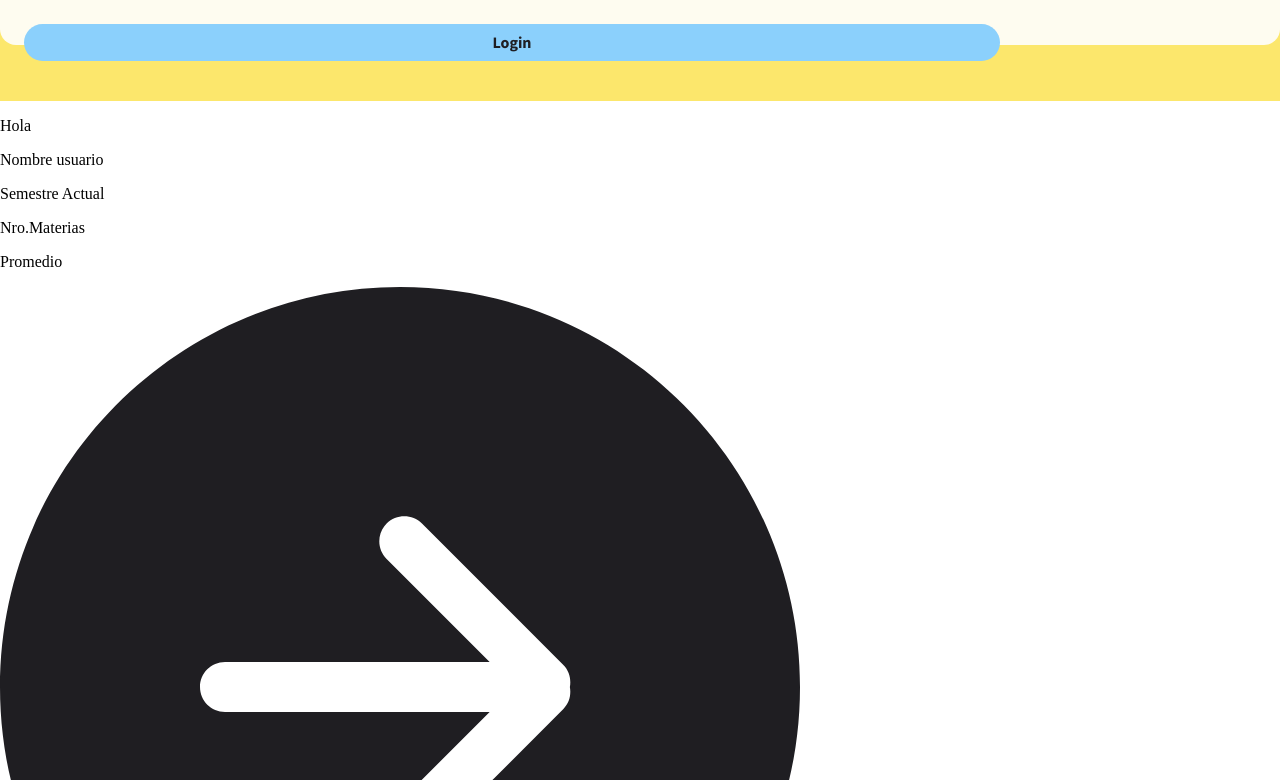
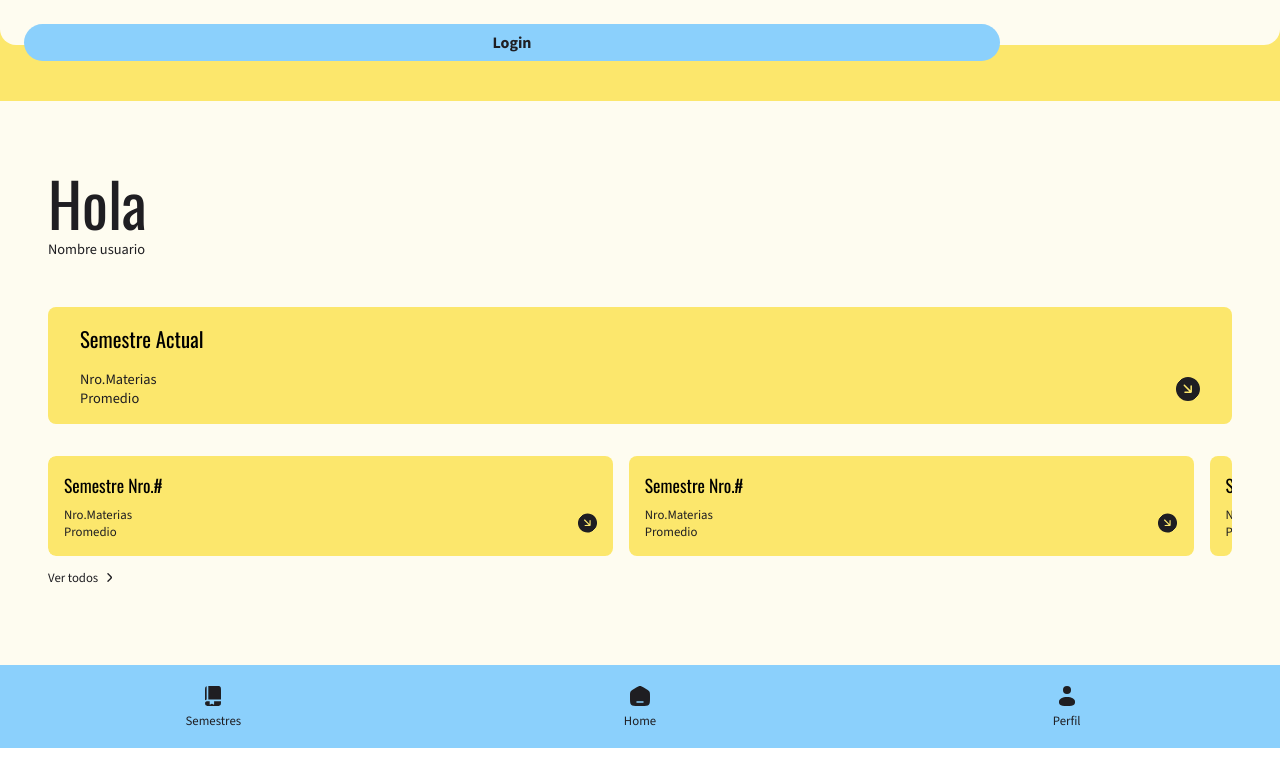
Before and after one commit to mpaulazzv/ProMediApp, a website built with Parcel: page src/index.html in a window 1280 px wide. Shown: the part 1760-2540 px from the top of the page. After the commit the page ends 2508 px from the top, so only its background shows below. Built offline with nearby package versions, Linux system fonts and the light colour scheme; files whose address does not match are found by name.

Commit message:
Home CSS

```diff
--- a/src/css/_general.scss
+++ b/src/css/_general.scss
@@ -58,3 +58,41 @@ a{
     color: #1f1e22;
     font-weight: 800;
 }
+
+.mainNav{
+    position: absolute;
+    bottom: -2rem;
+    display: flex;
+    justify-content: space-around;
+    align-content: center;
+    width: 100%;
+    background-color: #8bd0fc;
+    padding: .2rem 0 .2rem 0;
+}
+
+.mainOpc{
+    padding: 1rem;
+    align-content: center;
+    width: 20%;
+    height: 100%;
+    border-radius: .5rem;
+    text-align: center;
+    transition: all ease-out 250ms;
+}
+
+.mainOpc:hover{
+    background-color: #fce76c;
+    transform: translateY(-2rem);
+}
+
+.mainOpc p{
+    font-family: "Source Sans 3", sans-serif;
+    color: #1f1e22;
+    font-size: .8rem;
+    margin: 0;
+}
+
+.mainOpc img{
+    margin: 0;
+    width: 1.5rem;
+}
--- /dev/null
+++ b/src/css/_home.scss
@@ -0,0 +1,129 @@
+
+#Home{
+    position: relative;
+    height: 615px;
+}
+
+.homeContent{
+    margin: 0;
+    padding: 1.5rem 3rem 0 3rem;
+    height: 100%;
+    background-color: $white;
+}
+
+.homeTop{
+    margin-top: 2rem;
+    margin-bottom: 3rem;
+}
+
+.homeTitle{
+    font-size: 3.8rem;
+    font-family: $title;
+    margin: 0;
+    color: $black;
+}
+
+.homeDesc{
+    display: block;
+    margin-top: -.5rem;
+    font-family: $body;
+    color: $black;
+    font-size: .9rem;
+}
+
+.semAct{
+    margin: 0 0 2rem 0;
+    border-radius: .5rem;
+    background-color: $primary;
+    padding: 1rem 2rem;
+}
+
+.semTitle{
+    font-size: 1.3rem;
+    font-family: $title;
+    margin: 0 0 1rem 0;
+}
+
+.semBottom{
+    display: flex;
+    justify-content: space-between;
+    align-content: center;
+}
+
+.semDesc{
+    margin: 0;
+    font-family: $body;
+    color: $black;
+    font-size: .9rem;
+}
+
+.semImg{
+    width: 1.5rem;
+    transform: rotate(45deg);
+}
+
+.wrapper{
+    position: relative;
+    width: 100%;
+    margin: 0;
+}
+
+.semSlider{
+    display: flex;
+    gap: 1rem;
+    overflow-x: auto;
+    scroll-snap-type: mandatory;
+    scroll-behavior: smooth;
+    border-radius: .5rem;
+}
+
+.semOpc{
+    margin: 0;
+    flex: 1 0 45%;
+    border-radius: .5rem;
+    background-color: $primary;
+    padding: 1rem;
+    scroll-snap-align: start;
+}
+
+.opcTitle{
+    font-size: 1.1rem;
+    font-family: $title;
+    margin: 0 0 .5rem 0;
+}
+
+.opcBottom{
+    display: flex;
+    justify-content: space-between;
+    align-content: center;
+}
+
+.opcDesc{
+    margin: 0;
+    font-family: $body;
+    color: $black;
+    font-size: .8rem;
+}
+
+.opcImg{
+    width: 1.2rem;
+    transform: rotate(45deg);
+}
+
+.semAll{
+    margin: 0 0 0 0;
+    display: flex;
+    justify-content: start;
+    align-content: center;
+    gap: .2rem;
+}
+
+.semAll p{
+    font-family: $body;
+    color: $black;
+    font-size: .8rem;
+}
+
+.allImg{
+    width: 1rem;
+}
--- a/src/css/_login.scss
+++ b/src/css/_login.scss
@@ -18,7 +18,7 @@
 
 .loginMenu p{
     font-size: .8rem;
-    font-family: "Source Sans 3", sans-serif;
+    font-family: $body;
     font-weight: 600;
 }
 
@@ -28,15 +28,15 @@
 
 .loginTitle{
     font-size: 5rem;
-    font-family: "Oswald", sans-serif;
+    font-family: $title;
     margin: 0;
-    color: #1f1e22;
+    color: $black;
 }
 
 .loginDesc{
     margin-top: -.5rem;
     margin-left: .3rem;
-    font-family: "Source Sans 3", sans-serif;
-    color: #1f1e22;
+    font-family: $body;
+    color: $black;
     font-size: .96rem;
 }
--- a/src/css/_registro.scss
+++ b/src/css/_registro.scss
@@ -19,7 +19,7 @@
 
 .regMenu p{
     font-size: .8rem;
-    font-family: "Source Sans 3", sans-serif;
+    font-family: $body;
     font-weight: 600;
 }
 
@@ -29,15 +29,15 @@
 
 .regTitle{
     font-size: 3rem;
-    font-family: "Oswald", sans-serif;
+    font-family: $title;
     margin: 0;
-    color: #1f1e22;
+    color: $black;
 }
 
 .regDesc{
     margin-top: -.5rem;
     margin-left: .3rem;
-    font-family: "Source Sans 3", sans-serif;
-    color: #1f1e22;
+    font-family: $body;
+    color: $black;
     font-size: .96rem;
 }
--- a/src/css/main.scss
+++ b/src/css/main.scss
@@ -2,3 +2,4 @@
 @import "splash";
 @import "login";
 @import "registro";
+@import "home";
```
